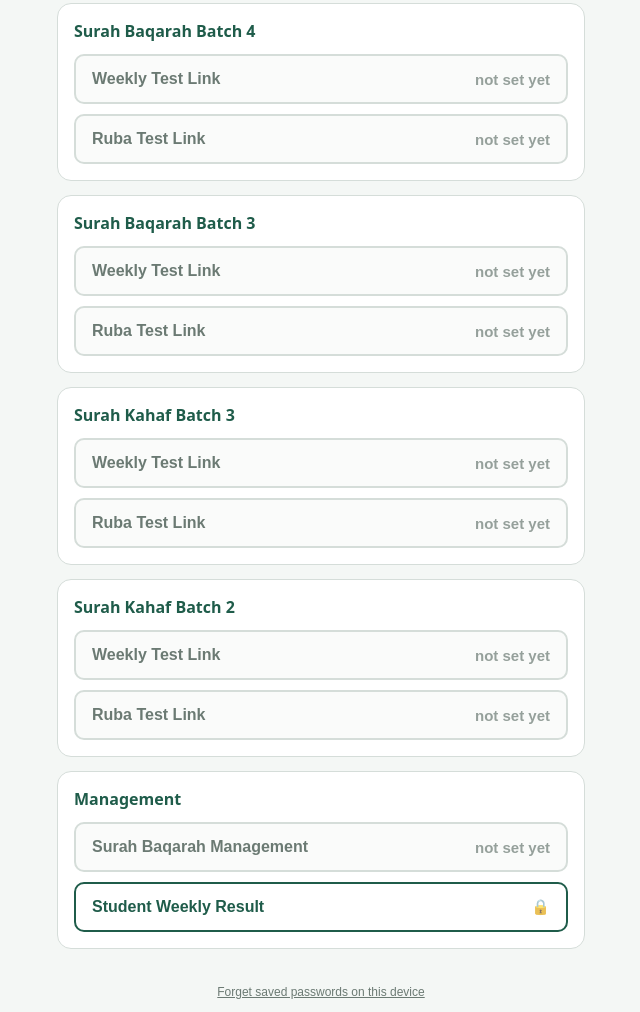
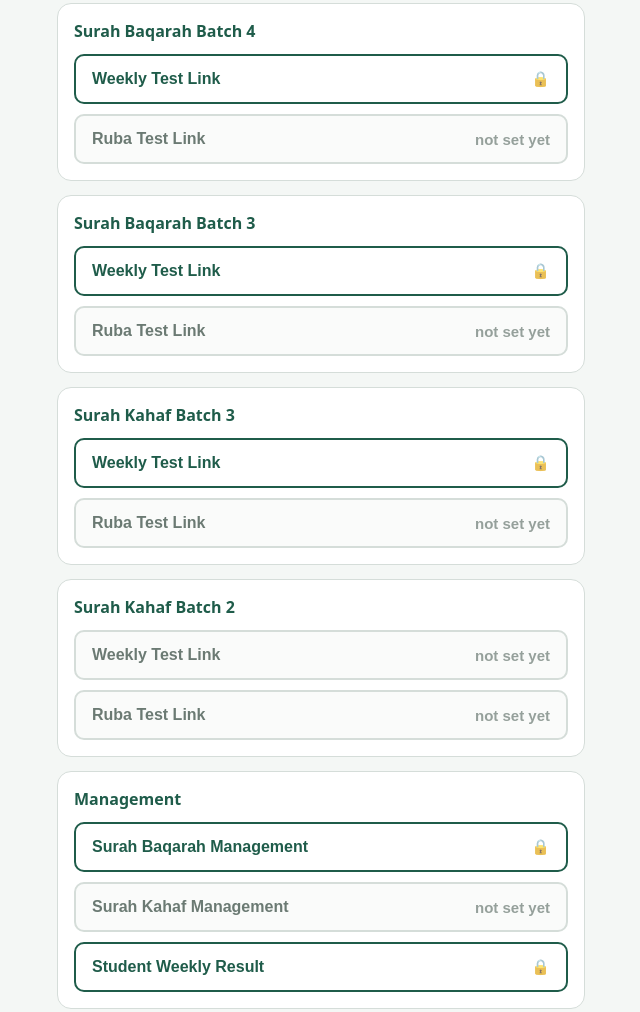
Before and after one commit to RHQH/RHQH-All-Results, a plain HTML site: page index.html in a window 1280 px wide. Shown: the part 97-1109 px from the top of the page, without its empty margins (319-959 px from the left). Drawn offline with Linux system fonts and the light colour scheme.

Commit message:
Add files via upload

```diff
--- a/index.html
+++ b/index.html
@@ -42,6 +42,7 @@
 <div class="modal" id="pw"><div>
   <h3 id="pwTitle"></h3><p class="sub" id="pwSub"></p>
   <input id="pwIn" type="password" placeholder="Password" autocomplete="off">
+  <label class="chk"><input id="pwShow" type="checkbox"> Show password</label>
   <label class="chk"><input id="pwKeep" type="checkbox"> Remember on this device</label>
   <div class="err" id="pwErr"></div>
   <div class="row"><button class="cancel" id="pwNo">Cancel</button><button class="ok" id="pwYes">Open</button></div>
@@ -56,7 +57,7 @@ const SECTIONS = [
   { title: 'Surah Baqarah Batch 3', items: [ { id: 'baq3-weekly', label: 'Weekly Test Link' }, { id: 'baq3-ruba', label: 'Ruba Test Link' } ] },
   { title: 'Surah Kahaf Batch 3',   items: [ { id: 'kah3-weekly', label: 'Weekly Test Link' }, { id: 'kah3-ruba', label: 'Ruba Test Link' } ] },
   { title: 'Surah Kahaf Batch 2',   items: [ { id: 'kah2-weekly', label: 'Weekly Test Link' }, { id: 'kah2-ruba', label: 'Ruba Test Link' } ] },
-  { title: 'Management',            items: [ { id: 'mgmt-baqarah', label: 'Surah Baqarah Management' }, { id: 'mgmt-kahaf', label: 'Student Weekly Result' } ] },
+  { title: 'Management',            items: [ { id: 'mgmt-baqarah', label: 'Surah Baqarah Management' }, { id: 'mgmt-kahaf', label: 'Surah Kahaf Management' }, { id: 'mgmt-weekly', label: 'Student Weekly Result' } ] },
 ];
 
 const $ = id => document.getElementById(id);
@@ -87,7 +88,7 @@ $('list').onclick = async e => {
   const kept = read('rq_pw_' + CUR);
   if (kept) { try { return go(await unlock(LINKS[CUR], kept)); } catch (err) { save('rq_pw_' + CUR, null); } }
   $('pwTitle').textContent = b.dataset.label; $('pwSub').textContent = b.dataset.batch;
-  $('pwIn').value = ''; $('pwErr').textContent = ''; $('pwKeep').checked = false;
+  $('pwIn').value = ''; $('pwErr').textContent = ''; $('pwKeep').checked = false; $('pwShow').checked = false; $('pwIn').type = 'password';
   $('pw').classList.add('on'); $('pwIn').focus();
 };
 async function tryOpen() {
@@ -100,6 +101,7 @@ async function tryOpen() {
   } catch (err) { $('pwErr').textContent = 'Wrong password.'; $('pwIn').select(); }
   finally { $('pwYes').disabled = false; }
 }
+$('pwShow').onchange = () => { $('pwIn').type = $('pwShow').checked ? 'text' : 'password'; };
 $('pwYes').onclick = tryOpen;
 $('pwIn').onkeydown = e => { if (e.key === 'Enter') tryOpen(); };
 $('pwNo').onclick = () => $('pw').classList.remove('on');
--- a/links.js
+++ b/links.js
@@ -1,9 +1,33 @@
 // Made with setup.html on 2026-11-18 - links are locked with their passwords.
 window.LINKS = {
- "mgmt-kahaf": {
-  "s": "XllM8QMaKpS2/7aLIQAfPA==",
-  "iv": "jE205+E443xOM75J",
-  "d": "zOULGXdlGfjLLNzCXrhnFikq7lwHi32RLsrisddGsMCsD8U2P1f90C6nUJ8ygec23v34C+JdF9nngSNZO68a7ar32q6j1FBLQZPcV4H7rdlT1JLuIbMXfp7dP0FB4rPGr+f0NlzqpMvH6e9j8MpthDyDJuyoPF0rMYCg+iFp4+dlNGatpfUhX4E/bg==",
+ "baq4-weekly": {
+  "s": "14DKm7jjXNOpydjqcCilMw==",
+  "iv": "R8ktDhPTDIDJQkYl",
+  "d": "pqxyUce8JiA4IU2BbfrV85hCGQP7wq8qRy2zQUJc7pQihoSLefUUopGmoNRFoZ4zVnLbGnSTW1LOefW3AUOxp3oB32neSiYA/y+EmaGh1+5m4kO4Nea9gyd/40IPaq2c63yprC+WnXEfAovUh0EXO8cyrYQaZ4VXI1R/HRPuLEQ=",
+  "n": 150000
+ },
+ "baq3-weekly": {
+  "s": "cWjfMoLEvi06hVsMfhGh7g==",
+  "iv": "YdaJ6Zqf/wymr0VS",
+  "d": "UEtKwO9Uvb4Ba/LQTLSh9gWdEp5lRMmdow3+Q9Lm/pMVydQgorZPxLL6yfehwTk03WFnhHwIv8/og/UFlWHZRDC/jxn8s+cUW/hbW5jAxwKsAdTFmL9iTqEnojQV/33XkEhWrCpdLAGonOJ3WBTpEP52dWO6n0oIh0Fx3u4o2g==",
+  "n": 150000
+ },
+ "kah3-weekly": {
+  "s": "L2m6KFZNOhU2S2u+oHa5cQ==",
+  "iv": "2ILy9wL9fIQV0rWm",
+  "d": "oqo5WGm8T2E4/Ckiy6S+4hWSrdzhsUnBT+NfjbpWl7O8hl+lZPgLmX98PKL+KhI07k7K8QaBccC+11bantwwfNy1by+n7HDIgW7qtgEXd76ihrccwnbvV1BIBDvbjDpWifSPdS0NYpXlUuSYy/ZiQMHd1+kz0mqM2p4eG45hSg==",
+  "n": 150000
+ },
+ "mgmt-baqarah": {
+  "s": "jT4MuEQUXO2GrJ9JenSRqg==",
+  "iv": "eszvG9MvhgWUHJ0f",
+  "d": "y8LRicHK4lcoaFahe1RWxCTV1YgobjZESXE1d+SjvHQTuwSK4kjYidk0zmKZjOpMgQTinJ/yAKMCWLtAxFoSuSUW97oJAFFSoozP1x5cJsd7CO79hWchXN1pjlRrG+T1c1gIpaakheIyP4L6GSGf7g40jkT/dzoDVBeViX/gL2Y=",
+  "n": 150000
+ },
+ "mgmt-weekly": {
+  "s": "sUROyYx1Y0JlEC9WFRTyAg==",
+  "iv": "jgSewnVq1n9UThEu",
+  "d": "rVtMR8q8XmSk7fX+PhdnFQIYoTcOSvPQn12hcgv35sIhtwjGzKLxRLS9WbhGumg5P0yvQFT+7gsai6ToeBb4CGV1fbzipCQR+51L+XvZRnFsrR+hOJYlm7qlCOOkWlxy8n76dvDHyrVAeCkEuRZnLJIfskEIwnp6yLzDzYoLJilNjHAUrwR36Quh3w==",
   "n": 150000
  }
 };
```
